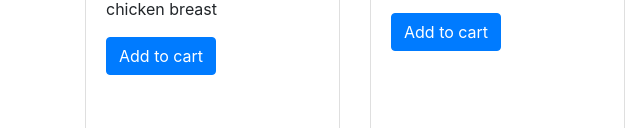
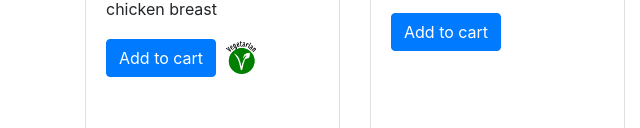
Before and after one commit to nicolenigro/ePub, a website: page burritos.html in a window 1280 px wide. Shown: the part 824-952 px from the top of the page, 0-640 px from the left. Drawn offline with Linux system fonts and the light colour scheme.

Commit message:
Update burritos.html

```diff
--- a/burritos.html
+++ b/burritos.html
@@ -111,7 +111,7 @@
                 <h5>$5.25</h5>
                 <p class="card-text">The classic wrap of romaine, Parmesan cheese, croutons and Caesar dressing with sliced grilled chicken breast</p>
                 <a href="#" data-name="Chicken-Caesar-Wrap" data-price="5.25" class="add-to-cart btn btn-primary">Add to cart</a>
-                <img src="images/Vegetarian-Icon-600x600.png" alt="veg" style="float:right;width:50;height:50;">
+                <img src="images/Vegetarian-Icon-600x600.png" alt="veg" width="42" height="42" border="0">
               </div>
             </div>
           </div>
```
